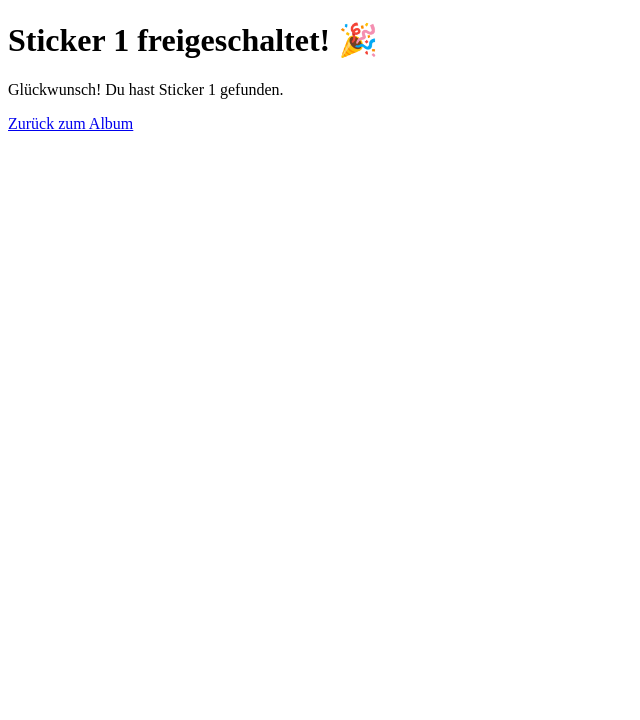
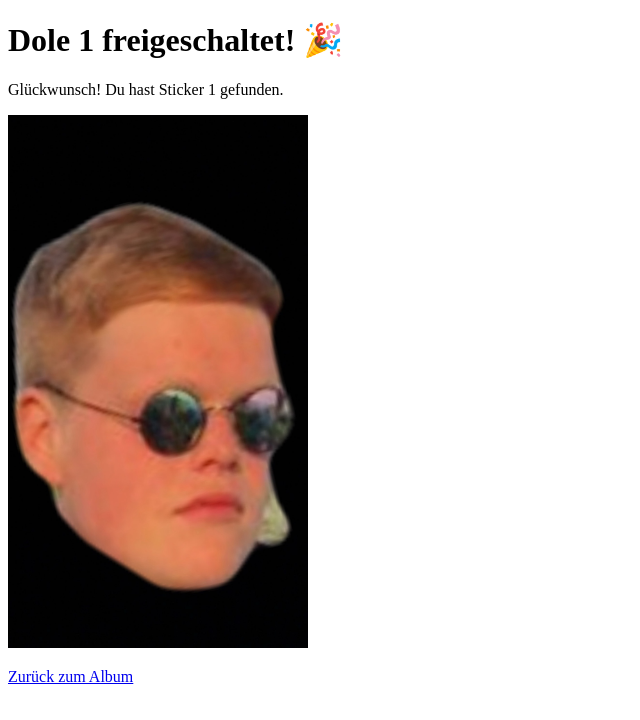
Before and after one commit to PaulGericke/QR-Dole, a plain HTML site: page sticker1.html in a window 1280 px wide. Shown: the whole page, without its empty margins (0-640 px from the left). Drawn offline with Linux system fonts and the light colour scheme.

Commit message:
Update sticker1.html

```diff
--- a/sticker1.html
+++ b/sticker1.html
@@ -5,11 +5,11 @@
   <title>Sticker 1</title>
 </head>
 <body>
-  <h1>Sticker 1 freigeschaltet! 🎉</h1>
+  <h1>Dole 1 freigeschaltet! 🎉</h1>
   <p>Glückwunsch! Du hast Sticker 1 gefunden.</p>
 
-  <!-- Hier könntest du später dein Bild einbauen -->
-  <!-- <img src="sticker1.png" alt="Sticker 1" /> -->
+  <!-- Bild korrekt eingebunden -->
+  <img src="sticker1.png" alt="Sticker 1" style="max-width: 300px; display:block; margin-bottom:20px;" />
 
   <p><a href="index.html">Zurück zum Album</a></p>
 
```
